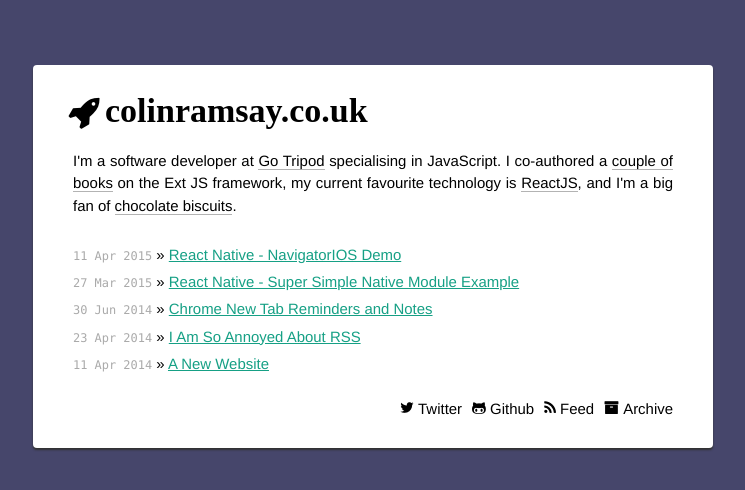
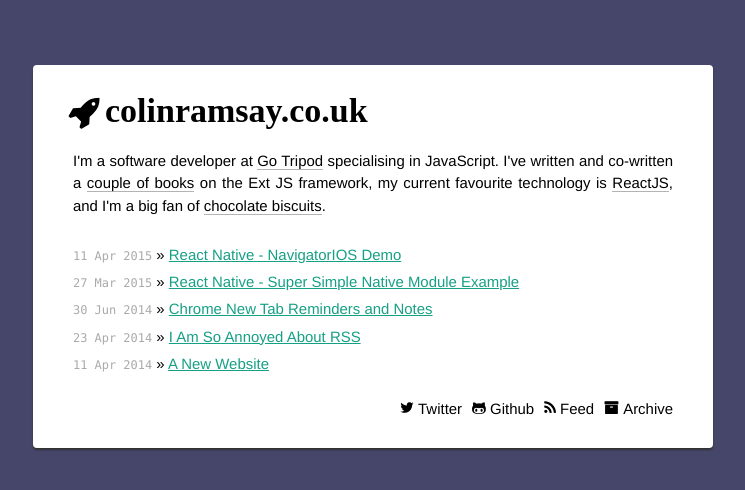
Before and after one commit to hunvreus/colinramsay.github.io, a Jekyll site: the page built from index.html, in a window 1280 px wide. Shown: the top 490 px of the page, without its empty margins (267-1012 px from the left). Built offline with Jekyll 4.4.1, drawn with Linux system fonts in a browser that asks for light colours; some web fonts are replaced; Markdown is read by kramdown in place of the engine named in the settings.

Commit message:
Update index.html

```diff
--- a/index.html
+++ b/index.html
@@ -3,7 +3,7 @@
 title: home
 ---
 
-<p class="intro">I'm a software developer at <a href="http://www.gotripod.com">Go Tripod</a> specialising in JavaScript. I co-authored a <a href="http://www.packtpub.com/authors/profiles/colin-ramsay/">couple of books</a> on the Ext JS framework, my current favourite technology is <a href="http://facebook.github.io/react/">ReactJS</a>, and I'm a big fan of <a href="https://www.google.co.uk/search?q=chocolate+biscuits&tbm=isch">chocolate biscuits</a>.</p>
+<p class="intro">I'm a software developer at <a href="http://www.gotripod.com">Go Tripod</a> specialising in JavaScript. I've written and co-written a <a href="https://www.packtpub.com/books/info/authors/colin-ramsay/">couple of books</a> on the Ext JS framework, my current favourite technology is <a href="http://facebook.github.io/react/">ReactJS</a>, and I'm a big fan of <a href="https://www.google.co.uk/search?q=chocolate+biscuits&tbm=isch">chocolate biscuits</a>.</p>
 
 <ul class="posts">
 	{% for post in site.posts limit: 5 %}
```
